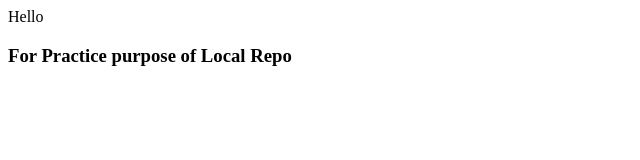
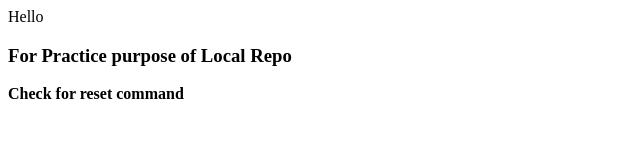
Before and after one commit to yvishal30/LocalS, a plain HTML site: page index.html in a window 1280 px wide. Shown: the whole page, without its empty margins (0-640 px from the left). Drawn offline with Linux system fonts and the light colour scheme.

Commit message:
incorrect commi

```diff
--- a/index.html
+++ b/index.html
@@ -1,2 +1,3 @@
 <p>Hello</p>
 <h3>For Practice purpose of Local Repo</h3>
+<b>Check for reset command</b>
```
